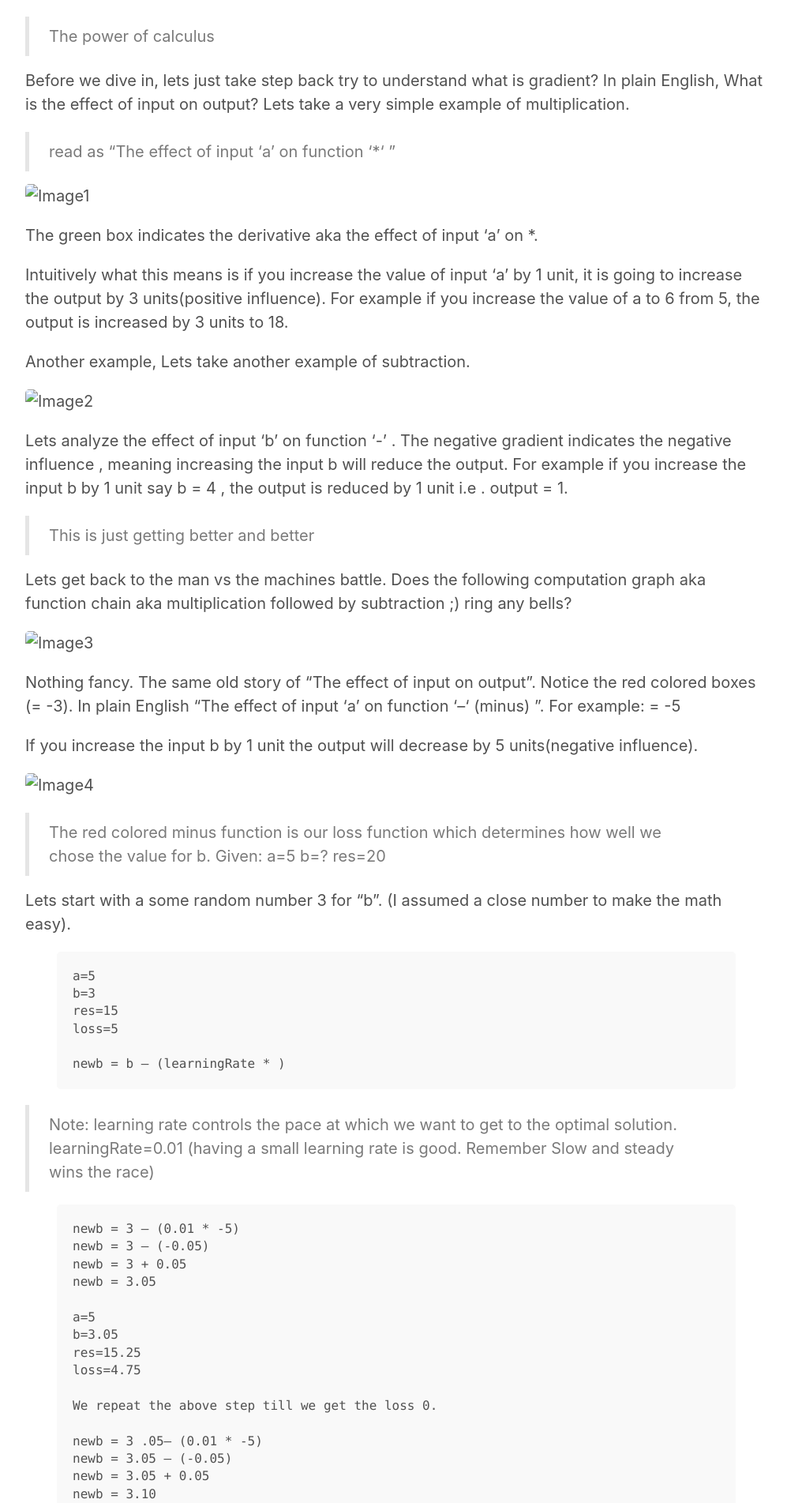
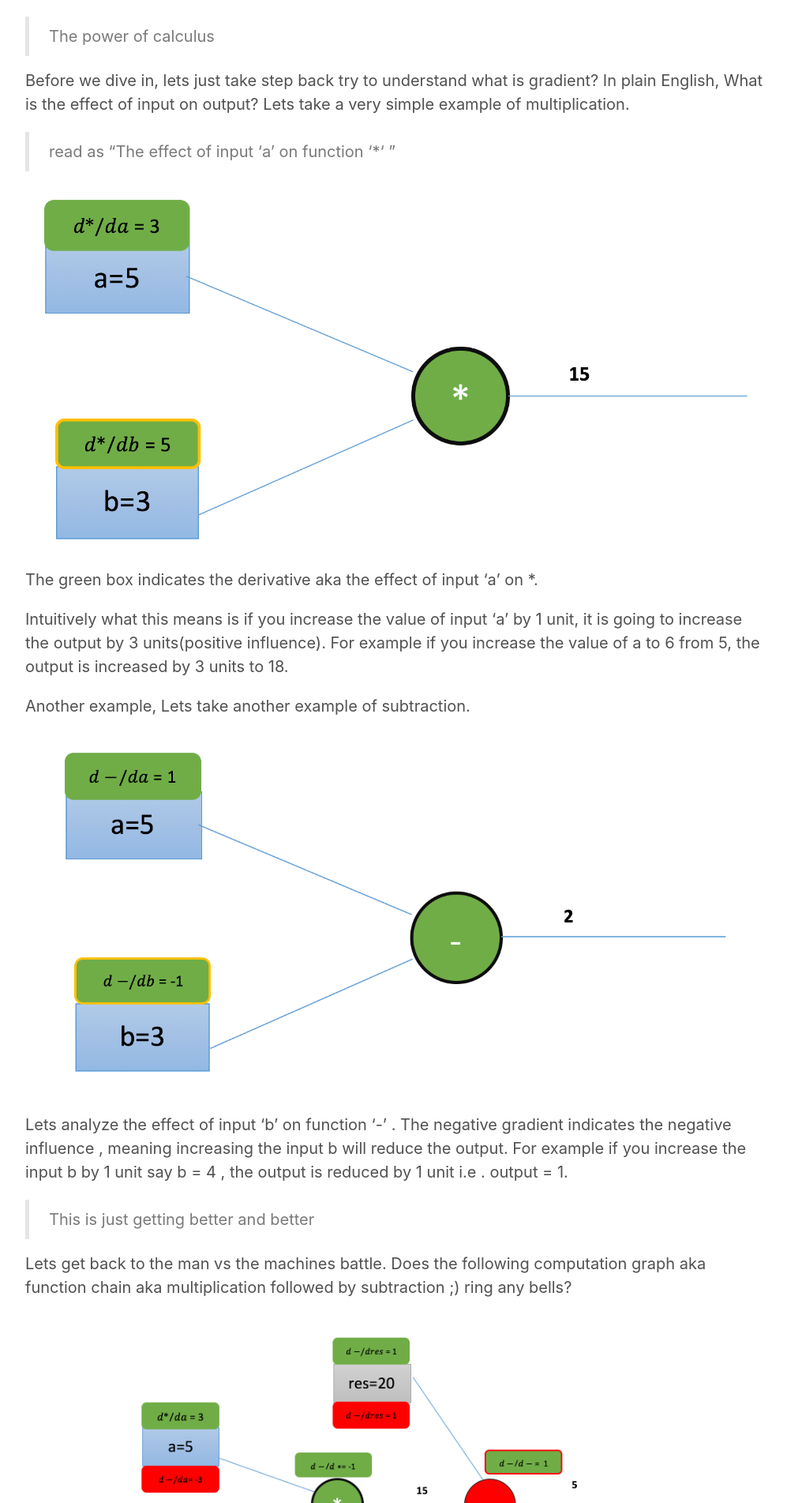
Before and after one commit to PrajwalGurumurthy/prajwalgurumurthy.github.io, a Jekyll site: the page built from _posts/2016-05-01-Multiplcation.md, in a window 1280 px wide. Shown: the part 1929-3832 px from the top of the page at 79% size, without its empty margins (138-1135 px from the left). Built offline with Jekyll 4.4.1, drawn with Linux system fonts in a browser that asks for light colours.

Commit message:
added assets

```diff
--- a/_posts/2016-05-01-Multiplcation.md
+++ b/_posts/2016-05-01-Multiplcation.md
@@ -64,7 +64,7 @@ Lets take a very simple example of multiplication.
 
 > read as “The effect of input ‘a’ on function ‘*‘ ”
 
-![Image1]({{ site.url }}/assets/2m1.png)
+![Image1]({{ site.url }}/assets/ml1/2m1.png)
 
 The green box indicates the derivative aka the effect of input ‘a’ on *.
 
@@ -74,7 +74,7 @@ For example if you increase the value of a to 6 from 5, the output is increased
 Another example,
 Lets take another example of subtraction.
 
-![Image2]({{ site.url }}/assets/2m2.png)
+![Image2]({{ site.url }}/assets/ml1/2m2.png)
 
 Lets analyze the effect of input ‘b’ on function ‘-’ . The negative gradient indicates the negative influence , meaning increasing the input b will reduce the output.
 For example if you increase the input b by 1 unit say b = 4 , the output is reduced by 1 unit i.e . output = 1.
@@ -85,14 +85,14 @@ For example if you increase the input b by 1 unit say b = 4 , the output is redu
 Lets get back to the man vs the machines battle. Does the following computation graph aka function chain aka multiplication followed by subtraction ;)  ring any bells?
 
 
-![Image3]({{ site.url }}/assets/2m3.png)
+![Image3]({{ site.url }}/assets/ml1/2m3.png)
 
 Nothing fancy. The same old story of “The effect of input on output”. Notice the red colored boxes (= -3). In plain English “The effect of input ‘a’ on function ‘–‘ (minus) ”.
  For example: = -5
 
 If you increase the input b by 1 unit the output will decrease by 5 units(negative influence).
 
-![Image4]({{ site.url }}/assets/2m4.png)
+![Image4]({{ site.url }}/assets/ml1/2m4.png)
 
 >The red colored minus function is our loss function which determines how well we chose the value for b.
 Given: a=5   b=?   res=20
@@ -137,7 +137,7 @@ loss=4.50
 
 {% endhighlight %}
 
-![Image5]({{ site.url }}/assets/2m5.png)
+![Image5]({{ site.url }}/assets/ml1/2m5.png)
 
 Notice the loss function value which is getting reduced every iteration. After a few number of iteration We arrive at the optimal solution.
 
```
Also changed, not shown: _posts/2016-11-11-ForkJoinPool.md (+1 -1 lines), assets/ml1/2m1.png (added), assets/ml1/2m2.png (added), assets/ml1/2m3.png (added), assets/ml1/2m4.png (added), assets/ml1/2m5.png (added), 2 other files.
